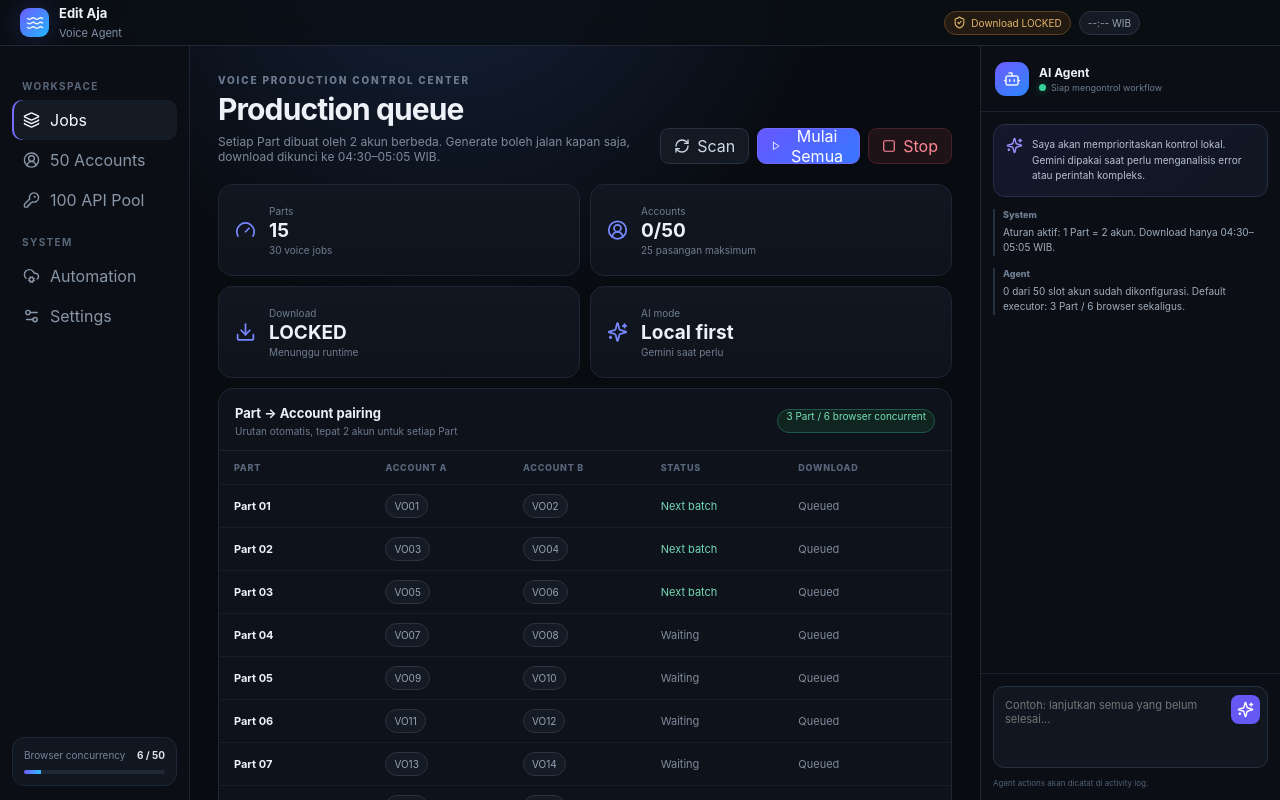
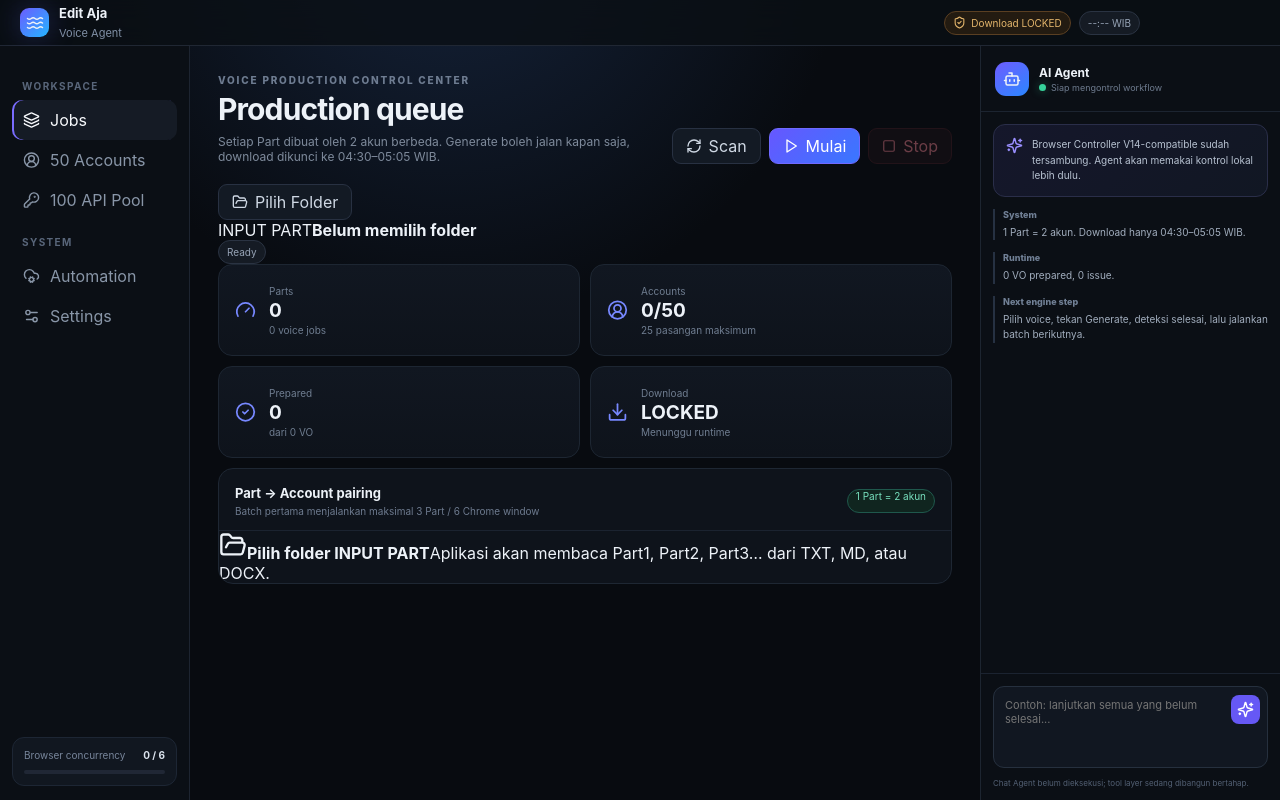
Before and after one commit to tonitarung099-creator/Edit-Aja-Voice-Agent, a React (Vite) app: page / in a window 1280 px wide. Built offline with nearby package versions, Linux system fonts and the light colour scheme.

Commit message:
feat: connect modern UI to real V14-compatible workflow

```diff
--- a/src/App.tsx
+++ b/src/App.tsx
@@ -1,10 +1,9 @@
 import { useEffect, useMemo, useState, type ReactNode } from 'react';
 import {
-  Bot, CircleUserRound, CloudCog, Download, Gauge, KeyRound, Layers3,
-  Play, RefreshCw, Save, Settings2, ShieldCheck, Sparkles, Square,
-  Trash2, UserRoundPlus, Waves
+  AlertTriangle, Bot, CheckCircle2, CircleUserRound, CloudCog, Download,
+  FolderOpen, Gauge, KeyRound, Layers3, LoaderCircle, Play, RefreshCw,
+  Save, Settings2, ShieldCheck, Sparkles, Square, Trash2, UserRoundPlus, Waves
 } from 'lucide-react';
-import { planJobs } from '../shared/pairing';
 import { MAX_GEMINI_API_KEYS, MAX_GOOGLE_PROFILES } from '../shared/constants';
 
 type StoredProfile = {
@@ -26,7 +25,32 @@ type DownloadState = {
   nextLabel: string;
 };
 
-const demoJobs = planJobs(Array.from({length: 15}, (_,i) => i + 1));
+type RuntimeVoiceJob = {
+  id: string;
+  partNumber: number;
+  accountSlot: number;
+  pairSide: 'A' | 'B';
+  sourcePath: string;
+  sourceName: string;
+  status: 'waiting' | 'opening' | 'needs_login' | 'filling' | 'prepared' | 'error' | 'stopped';
+  message: string;
+  windowHandle?: number;
+  updatedAt: string;
+};
+
+type RuntimeSnapshot = {
+  running: boolean;
+  inputFolder: string | null;
+  startedAt: string | null;
+  jobs: RuntimeVoiceJob[];
+};
+
+const EMPTY_RUNTIME:RuntimeSnapshot = {
+  running:false,
+  inputFolder:null,
+  startedAt:null,
+  jobs:[],
+};
 
 function Pill({children, tone='default'}:{children:ReactNode;tone?:string}) {
   return <span className={`pill ${tone}`}>{children}</span>;
@@ -34,6 +58,28 @@ function Pill({children, tone='default'}:{children:ReactNode;tone?:string}) {
 
 function voLabel(slot:number) {
   return `VO${String(slot).padStart(2, '0')}`;
+}
+
+function statusTone(status?:RuntimeVoiceJob['status']) {
+  if (status === 'prepared') return 'good';
+  if (status === 'opening' || status === 'filling') return 'busy';
+  if (status === 'needs_login') return 'warn';
+  if (status === 'error' || status === 'stopped') return 'bad';
+  return 'default';
+}
+
+function shortStatus(job?:RuntimeVoiceJob) {
+  if (!job) return '—';
+  const labels:Record<RuntimeVoiceJob['status'],string> = {
+    waiting:'Waiting',
+    opening:'Opening',
+    needs_login:'Need login',
+    filling:'Filling',
+    prepared:'Prepared',
+    error:'Error',
+    stopped:'Stopped',
+  };
+  return labels[job.status];
 }
 
 export default function App(){
@@ -45,12 +91,24 @@ export default function App(){
   const [editingLabel,setEditingLabel] = useState(voLabel(1));
   const [editingChrome,setEditingChrome] = useState('');
   const [accountMessage,setAccountMessage] = useState('');
+  const [workflowMessage,setWorkflowMessage] = useState('');
+  const [runtime,setRuntime] = useState<RuntimeSnapshot>(EMPTY_RUNTIME);
+  const [inputFolder,setInputFolder] = useState('');
   const [downloadState,setDownloadState] = useState<DownloadState>({
     open:false, localTime:'--:--', label:'04:30–05:05 Asia/Jakarta', nextLabel:'Menunggu runtime'
   });
 
-  const visibleJobs = useMemo(() => demoJobs.slice(0,12), []);
   const profileMap = useMemo(() => new Map(profiles.map(p => [p.slot,p])), [profiles]);
+  const groupedJobs = useMemo(() => {
+    const map = new Map<number,{partNumber:number;a?:RuntimeVoiceJob;b?:RuntimeVoiceJob;sourceName:string}>();
+    for (const job of runtime.jobs) {
+      const row = map.get(job.partNumber) || {partNumber:job.partNumber,sourceName:job.sourceName};
+      if (job.pairSide === 'A') row.a = job;
+      else row.b = job;
+      map.set(job.partNumber,row);
+    }
+    return [...map.values()].sort((a,b)=>a.partNumber-b.partNumber);
+  }, [runtime.jobs]);
 
   useEffect(() => {
     const refresh = async () => {
@@ -58,10 +116,17 @@ export default function App(){
       try {
         setProfiles(await window.voiceAgent.listProfiles());
         setDownloadState(await window.voiceAgent.getDownloadWindow());
+        const snap = await window.voiceAgent.getWorkflow();
+        setRuntime(snap);
+        if (snap.inputFolder) setInputFolder(snap.inputFolder);
+        window.voiceAgent.onRuntimeUpdate(next => setRuntime(next));
       } catch {}
     };
     refresh();
-    const timer = window.setInterval(refresh, 60000);
+    const timer = window.setInterval(async () => {
+      if (!window.voiceAgent) return;
+      try { setDownloadState(await window.voiceAgent.getDownloadWindow()); } catch {}
+    }, 60000);
     return () => window.clearInterval(timer);
   }, []);
 
@@ -128,7 +193,63 @@ export default function App(){
     }
   }
 
+  async function chooseInputFolder() {
+    if (!window.voiceAgent) return;
+    const folder = await window.voiceAgent.chooseInputFolder();
+    if (!folder) return;
+    setInputFolder(folder);
+    setWorkflowMessage('');
+    try {
+      setRuntime(await window.voiceAgent.scanInput(folder));
+    } catch (error) {
+      setWorkflowMessage(error instanceof Error ? error.message : 'Scan input gagal.');
+    }
+  }
+
+  async function scanInput() {
+    if (!window.voiceAgent) return;
+    if (!inputFolder) {
+      await chooseInputFolder();
+      return;
+    }
+    try {
+      setWorkflowMessage('');
+      setRuntime(await window.voiceAgent.scanInput(inputFolder));
+    } catch (error) {
+      setWorkflowMessage(error instanceof Error ? error.message : 'Scan input gagal.');
+    }
+  }
+
+  async function startWorkflow() {
+    if (!window.voiceAgent) return;
+    if (!inputFolder) {
+      setWorkflowMessage('Pilih folder INPUT PART terlebih dahulu.');
+      return;
+    }
+    try {
+      setWorkflowMessage('Menjalankan batch pertama: 3 Part / 6 akun…');
+      const finalState = await window.voiceAgent.startWorkflow(inputFolder);
+      setRuntime(finalState);
+      setWorkflowMessage('Tahap prepare batch pertama selesai. Voice selection + Generate adalah tahap berikutnya.');
+    } catch (error) {
+      setWorkflowMessage(error instanceof Error ? error.message : 'Workflow gagal dijalankan.');
+    }
+  }
+
+  async function stopWorkflow() {
+    if (!window.voiceAgent) return;
+    try {
+      setRuntime(await window.voiceAgent.stopWorkflow());
+      setWorkflowMessage('Workflow dihentikan.');
+    } catch (error) {
+      setWorkflowMessage(error instanceof Error ? error.message : 'Gagal menghentikan workflow.');
+    }
+  }
+
   const configuredCount = profiles.length;
+  const preparedCount = runtime.jobs.filter(j=>j.status==='prepared').length;
+  const activeCount = runtime.jobs.filter(j=>j.status==='opening'||j.status==='filling').length;
+  const issueCount = runtime.jobs.filter(j=>j.status==='error'||j.status==='needs_login').length;
 
   return <div className="app-shell">
     <header className="topbar">
@@ -151,8 +272,8 @@ export default function App(){
       <button className="nav"><Settings2/>Settings</button>
       <div className="sidebar-bottom">
         <div className="mini-meter">
-          <div><span>Browser concurrency</span><b>6 / 50</b></div>
-          <div className="meter"><i style={{width:'12%'}}/></div>
+          <div><span>Browser concurrency</span><b>{activeCount} / 6</b></div>
+          <div className="meter"><i style={{width:`${Math.min(100,(activeCount/6)*100)}%`}}/></div>
         </div>
       </div>
     </aside>
@@ -164,32 +285,56 @@ export default function App(){
           <h1>{tab==='jobs'?'Production queue':tab==='accounts'?'Google AI Studio accounts':'Gemini API emergency pool'}</h1>
           <p className="muted">Setiap Part dibuat oleh 2 akun berbeda. Generate boleh jalan kapan saja, download dikunci ke 04:30–05:05 WIB.</p>
         </div>
-        <div className="actions">
-          <button className="btn ghost"><RefreshCw size={16}/>Scan</button>
-          <button className="btn primary"><Play size={16}/>Mulai Semua</button>
-          <button className="btn danger"><Square size={14}/>Stop</button>
-        </div>
+        {tab==='jobs' && <div className="actions">
+          <button className="btn ghost" onClick={scanInput} disabled={runtime.running}><RefreshCw size={16}/>Scan</button>
+          <button className="btn primary" onClick={startWorkflow} disabled={runtime.running}><Play size={16}/>{runtime.running?'Running…':'Mulai'}</button>
+          <button className="btn danger" onClick={stopWorkflow} disabled={!runtime.running}><Square size={14}/>Stop</button>
+        </div>}
       </section>
 
       {tab==='jobs' && <>
+        <section className="project-bar">
+          <button className="btn ghost" onClick={chooseInputFolder} disabled={runtime.running}><FolderOpen size={16}/>Pilih Folder</button>
+          <div className="project-path">
+            <span>INPUT PART</span>
+            <b>{inputFolder || 'Belum memilih folder'}</b>
+          </div>
+          <Pill tone={runtime.running?'busy':'default'}>{runtime.running?'Workflow running':'Ready'}</Pill>
+        </section>
+
+        {workflowMessage && <div className={issueCount ? 'runtime-msg warn-msg' : 'runtime-msg'}>{workflowMessage}</div>}
+
         <section className="stats-grid">
-          <div className="stat"><Gauge/><div><span>Parts</span><b>15</b><small>30 voice jobs</small></div></div>
+          <div className="stat"><Gauge/><div><span>Parts</span><b>{groupedJobs.length}</b><small>{runtime.jobs.length} voice jobs</small></div></div>
           <div className="stat"><CircleUserRound/><div><span>Accounts</span><b>{configuredCount}/50</b><small>25 pasangan maksimum</small></div></div>
+          <div className="stat"><CheckCircle2/><div><span>Prepared</span><b>{preparedCount}</b><small>dari {runtime.jobs.length || 0} VO</small></div></div>
           <div className="stat"><Download/><div><span>Download</span><b>{downloadState.open ? 'OPEN' : 'LOCKED'}</b><small>{downloadState.nextLabel}</small></div></div>
-          <div className="stat"><Sparkles/><div><span>AI mode</span><b>Local first</b><small>Gemini saat perlu</small></div></div>
         </section>
+
         <section className="panel">
-          <div className="panel-head"><div><b>Part → Account pairing</b><span>Urutan otomatis, tepat 2 akun untuk setiap Part</span></div><Pill tone="good">3 Part / 6 browser concurrent</Pill></div>
+          <div className="panel-head">
+            <div><b>Part → Account pairing</b><span>Batch pertama menjalankan maksimal 3 Part / 6 Chrome window</span></div>
+            <div className="head-actions">
+              {issueCount > 0 && <Pill tone="bad"><AlertTriangle size={12}/>{issueCount} issue</Pill>}
+              <Pill tone="good">1 Part = 2 akun</Pill>
+            </div>
+          </div>
+
+          {groupedJobs.length === 0 ? <div className="empty-state">
+            <FolderOpen size={28}/>
+            <b>Pilih folder INPUT PART</b>
+            <span>Aplikasi akan membaca Part1, Part2, Part3… dari TXT, MD, atau DOCX.</span>
+          </div> :
           <div className="table">
-            <div className="tr th"><span>PART</span><span>ACCOUNT A</span><span>ACCOUNT B</span><span>STATUS</span><span>DOWNLOAD</span></div>
-            {visibleJobs.map((j,idx)=><div className="tr" key={j.partNumber}>
-              <span className="part">Part {String(j.partNumber).padStart(2,'0')}</span>
-              <span><Pill tone={profileMap.has(j.accountA)?'good':'default'}>{voLabel(j.accountA)}</Pill></span>
-              <span><Pill tone={profileMap.has(j.accountB)?'good':'default'}>{voLabel(j.accountB)}</Pill></span>
-              <span className={idx<3?'status-good':'muted'}>{idx<3?'Next batch':'Waiting'}</span>
-              <span className="muted">Queued</span>
+            <div className="tr th"><span>PART</span><span>ACCOUNT A</span><span>ACCOUNT B</span><span>STATUS</span><span>SOURCE</span></div>
+            {groupedJobs.map(row=><div className="tr" key={row.partNumber}>
+              <span className="part">Part {String(row.partNumber).padStart(2,'0')}</span>
+              <span><Pill tone={statusTone(row.a)}>{row.a?.status==='opening'&&<LoaderCircle size={11}/>} {row.a?voLabel(row.a.accountSlot):'—'} · {shortStatus(row.a)}</Pill></span>
+              <span><Pill tone={statusTone(row.b)}>{row.b?.status==='opening'&&<LoaderCircle size={11}/>} {row.b?voLabel(row.b.accountSlot):'—'} · {shortStatus(row.b)}</Pill></span>
+              <span className="job-detail">{row.a?.message || row.b?.message || 'Menunggu'}</span>
+              <span className="source-name" title={row.sourceName}>{row.sourceName}</span>
             </div>)}
-          </div>
+          </div>}
         </section>
       </>}
 
@@ -242,11 +387,12 @@ export default function App(){
     <aside className="agent">
       <div className="agent-head"><div className="agent-icon"><Bot/></div><div><b>AI Agent</b><span><i className="dot ready"/>Siap mengontrol workflow</span></div></div>
       <div className="agent-feed">
-        <div className="agent-card"><Sparkles size={17}/><p>Saya akan memprioritaskan kontrol lokal. Gemini dipakai saat perlu menganalisis error atau perintah kompleks.</p></div>
-        <div className="agent-msg"><span>System</span><p>Aturan aktif: 1 Part = 2 akun. Download hanya 04:30–05:05 WIB.</p></div>
-        <div className="agent-msg"><span>Agent</span><p>{configuredCount} dari 50 slot akun sudah dikonfigurasi. Default executor: 3 Part / 6 browser sekaligus.</p></div>
+        <div className="agent-card"><Sparkles size={17}/><p>Browser Controller V14-compatible sudah tersambung. Agent akan memakai kontrol lokal lebih dulu.</p></div>
+        <div className="agent-msg"><span>System</span><p>1 Part = 2 akun. Download hanya 04:30–05:05 WIB.</p></div>
+        <div className="agent-msg"><span>Runtime</span><p>{runtime.running ? 'Sedang menjalankan batch pertama.' : `${preparedCount} VO prepared, ${issueCount} issue.`}</p></div>
+        <div className="agent-msg"><span>Next engine step</span><p>Pilih voice, tekan Generate, deteksi selesai, lalu jalankan batch berikutnya.</p></div>
       </div>
-      <div className="agent-input"><textarea value={agentText} onChange={e=>setAgentText(e.target.value)} placeholder="Contoh: lanjutkan semua yang belum selesai..."/><button><Sparkles size={17}/></button><small>Agent actions akan dicatat di activity log.</small></div>
+      <div className="agent-input"><textarea value={agentText} onChange={e=>setAgentText(e.target.value)} placeholder="Contoh: lanjutkan semua yang belum selesai..."/><button><Sparkles size={17}/></button><small>Chat Agent belum dieksekusi; tool layer sedang dibangun bertahap.</small></div>
     </aside>
   </div>;
 }
```
